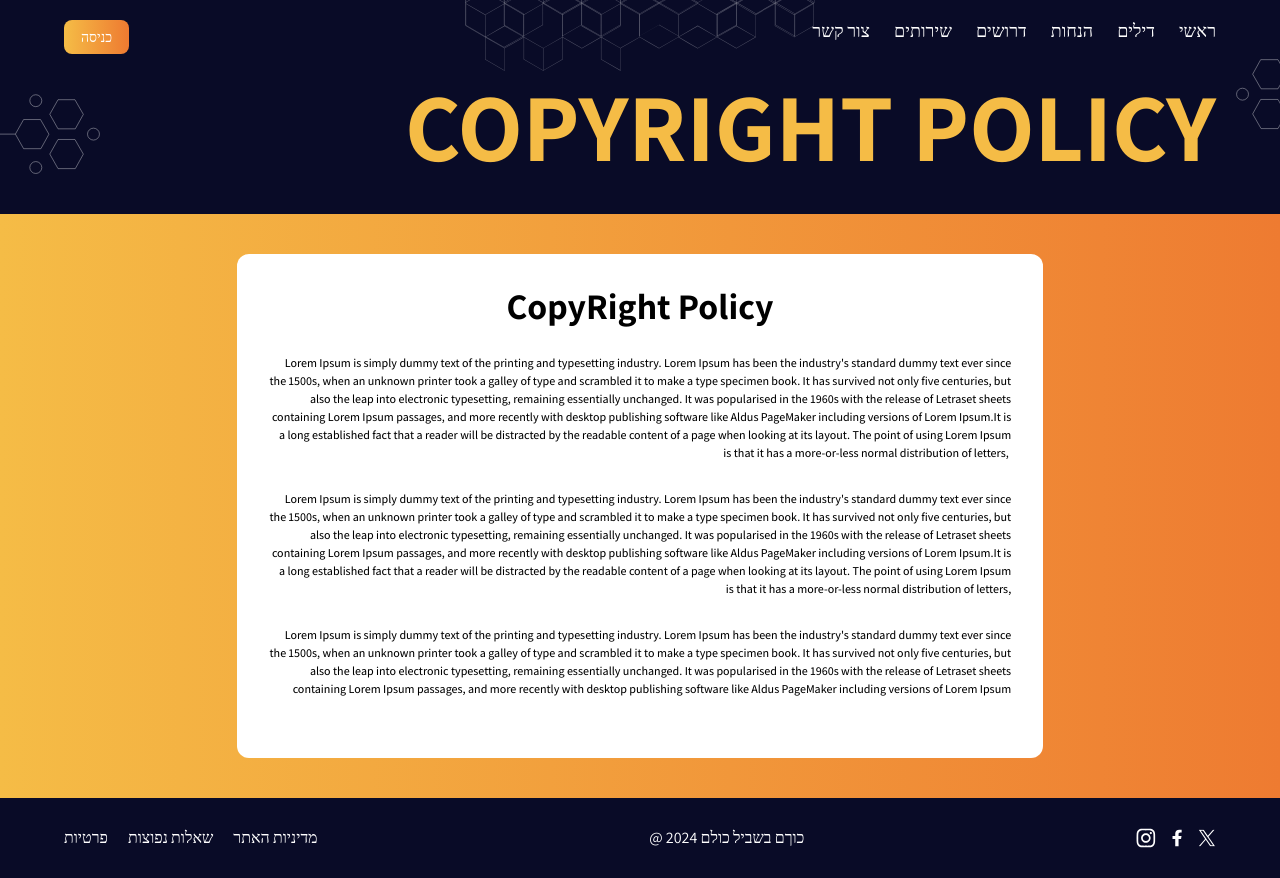
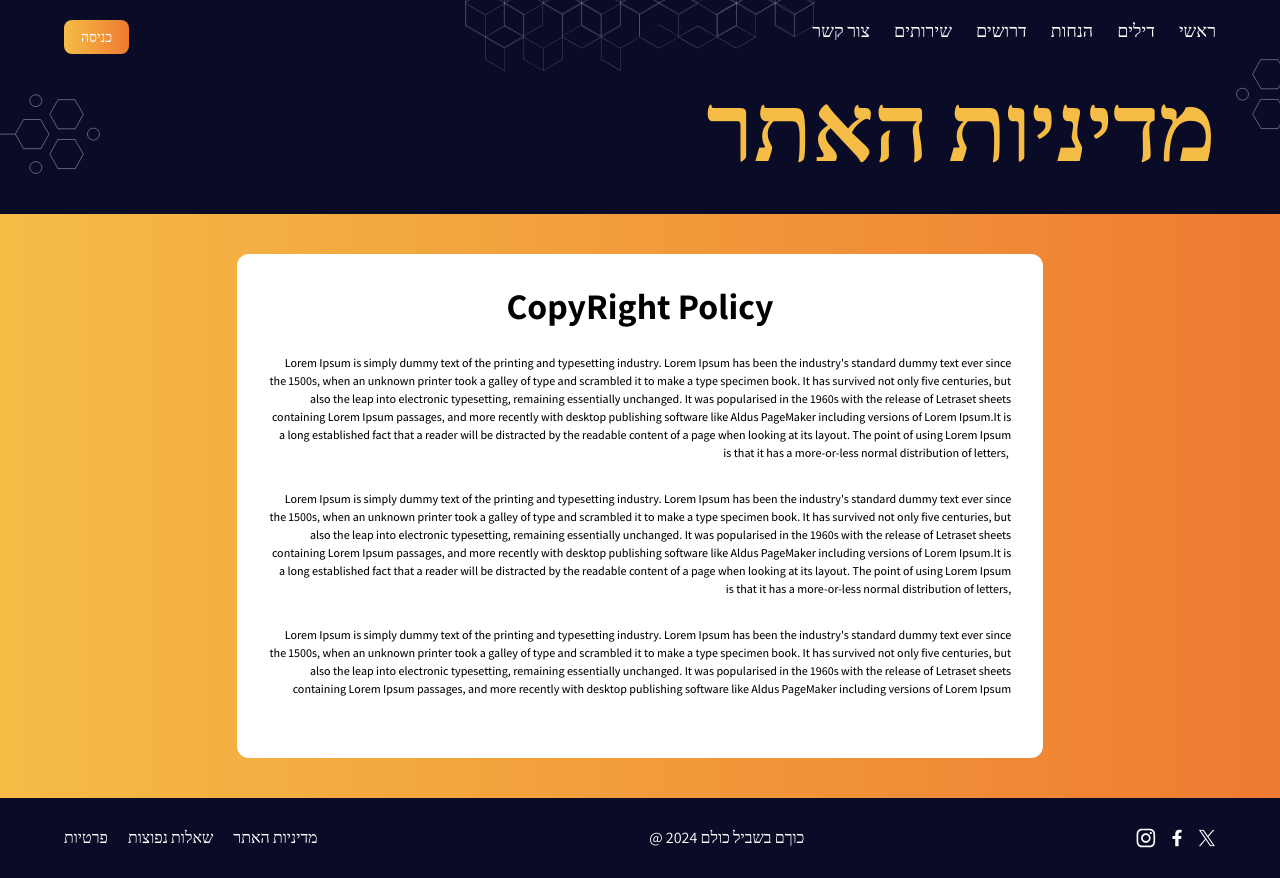
Before and after one commit to whoguri/kulam, a Next.js app: page /copyright-policy in a window 1280 px wide. Built offline with nearby package versions, Linux system fonts and the light colour scheme; no server answers.

Commit message:
CopyRight Policy

```diff
--- a/src/app/copyright-policy/page.js
+++ b/src/app/copyright-policy/page.js
@@ -6,7 +6,7 @@ export const metadata = {
 };
 
 export default function CopyRight() {
-    return <Layout title="CopyRight Policy">
+    return <Layout title="מדיניות האתר">
         <div className="2xl:max-w-7xl xl:max-w-6xl max-w-[90%] mx-auto py-10">
 
             <div className="md:p-8 p-4 bg-white rounded-xl md:w-[70%] w-full mx-auto 2xl:min-h-[70vh] xl:min-h-[50vh] min-h-[60vh]">
```
